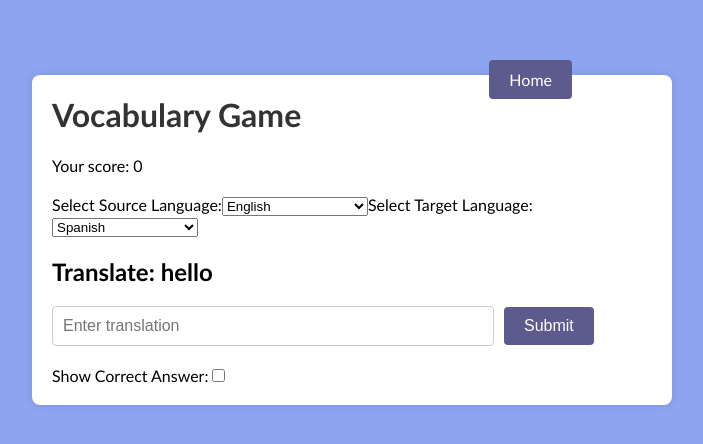
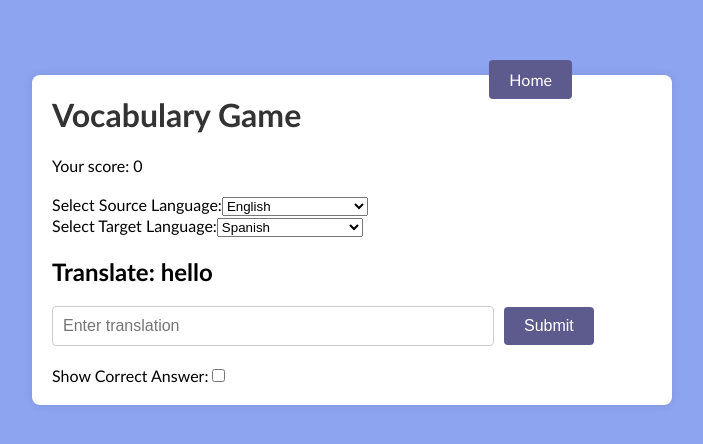
Before and after one commit to raymowu/penpal, a React (Vite) app: page /vocab-game in a window 1280 px wide. Shown: the part 160-604 px from the top of the page, without its empty margins (288-991 px from the left). Built offline with nearby package versions, Linux system fonts and the light colour scheme; no server answers; sample sign-in values are in the browser's storage.

Commit message:
small style fix

```diff
--- a/src/pages/VocabGame.jsx
+++ b/src/pages/VocabGame.jsx
@@ -72,6 +72,8 @@ const VocabGame = () => {
               <option value="traditional_chinese">Chinese (Traditional)</option>
             </select>
           </label>
+        </div>
+        <div className="language-dropdown">
           <label>
             Select Target Language:
             <select value={targetLanguage} onChange={(e) => setTargetLanguage(e.target.value)}>
```
